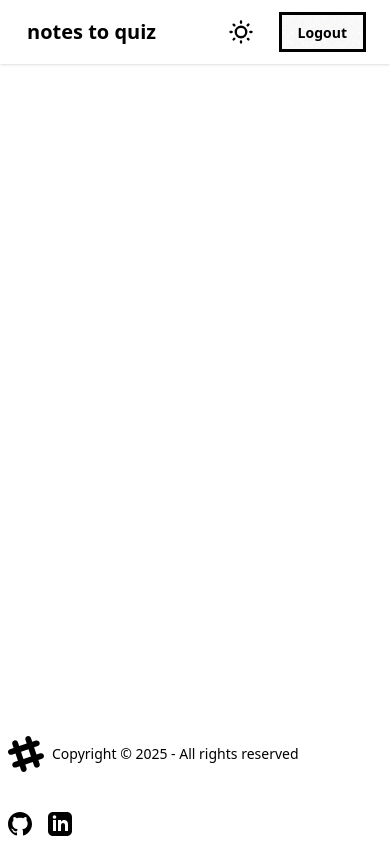
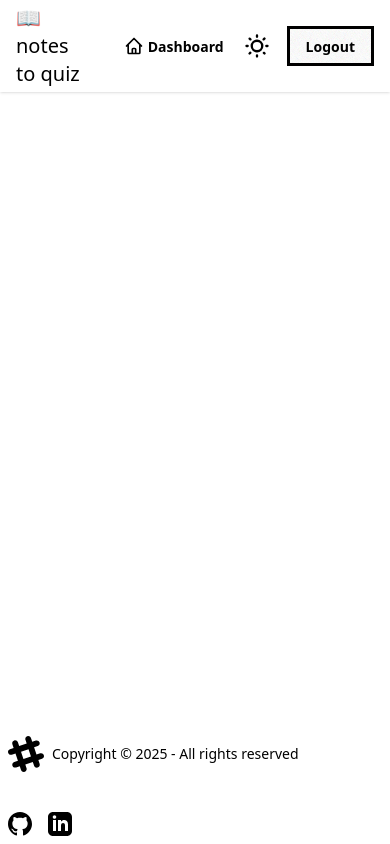
Before and after one commit to youngineer/JnanaGen, a React (Vite) app in the folder frontend/: page / in a window 390 px wide. Built offline with nearby package versions, Linux system fonts and the light colour scheme.

Commit message:
feat: rebuild navbar with dashboard nav, theme toggle, and logout flow
Recreate the navbar component with links to dashboard, theme toggle,
and logout button. Implement logout to clear JWT cookie and redirect
to login page. Ensure theme switching and navigation are responsive.

```diff
--- a/frontend/index.html
+++ b/frontend/index.html
@@ -3,7 +3,7 @@
   <head>
     <meta charset="UTF-8" />
     <meta name="viewport" content="width=device-width, initial-scale=1.0" />
-    <title>JnanaGen</title>
+    <title>🔖 JnanaGen</title>
   </head>
   <body>
     <div id="root"></div>
--- a/frontend/src/App.tsx
+++ b/frontend/src/App.tsx
@@ -10,7 +10,7 @@ import Dashboard from './components/Dashboard'
 function App(): JSX.Element {
   return (
     <>
-      <BrowserRouter basename='/'>
+      <BrowserRouter basename='/' >
         <Routes>
           <Route path='/' element={<Body />}>
             <Route path='/auth' element={<AuthPage />}></Route>
--- a/frontend/src/components/NavbarTop.tsx
+++ b/frontend/src/components/NavbarTop.tsx
@@ -1,5 +1,7 @@
+import { useEffect } from 'react';
 import ThemeController from './ThemeController'
 import { useNavigate } from 'react-router'
+import { Link } from 'react-router-dom';
 
 const NavbarTop = () => {
     const navigate = useNavigate();
@@ -10,17 +12,36 @@ const NavbarTop = () => {
         sessionStorage.removeItem('token');
         navigate("/auth");
     }
+
     return (
         <div>
-            <div className="navbar bg-neutral text-neutral-content shadow-sm py-1">
-                <div className="flex-1">
-                    <h3 className="btn btn-ghost text-xl">notes to quiz</h3>
-                </div>
-                <div className="flex-none">
-                    <ThemeController />
-                </div>
-                <div>
-                    <button className="btn mx-4 ml-6" onClick={handleLogout}>Logout</button>
+            <div className="navbar bg-neutral text-neutral-content shadow-sm py-1 px-4">
+                <div className="flex w-full items-center justify-between">
+                    {/* Left side */}
+                    <div className="flex items-center gap-4">
+                        <h3 className="text-xl">📖 notes to quiz</h3>
+                        <Link to="/home" className="flex items-center gap-1 btn btn-ghost">
+                            <svg
+                                xmlns="http://www.w3.org/2000/svg"
+                                className="h-5 w-5"
+                                fill="none"
+                                viewBox="0 0 24 24"
+                                stroke="currentColor">
+                                <path
+                                    strokeLinecap="round"
+                                    strokeLinejoin="round"
+                                    strokeWidth="2"
+                                    d="M3 12l2-2m0 0l7-7 7 7M5 10v10a1 1 0 001 1h3m10-11l2 2m-2-2v10a1 1 0 01-1 1h-3m-6 0a1 1 0 001-1v-4a1 1 0 011-1h2a1 1 0 011 1v4a1 1 0 001 1m-6 0h6"
+                                />
+                            </svg>
+                            <span>Dashboard</span>
+                        </Link>
+                    </div>
+                    {/* Right side */}
+                    <div className="flex items-center gap-4 ml-auto">
+                        <ThemeController />
+                        <button className="btn" onClick={handleLogout}>Logout</button>
+                    </div>
                 </div>
             </div>
         </div>
```
